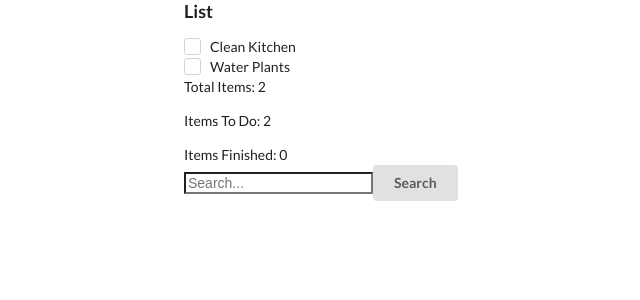
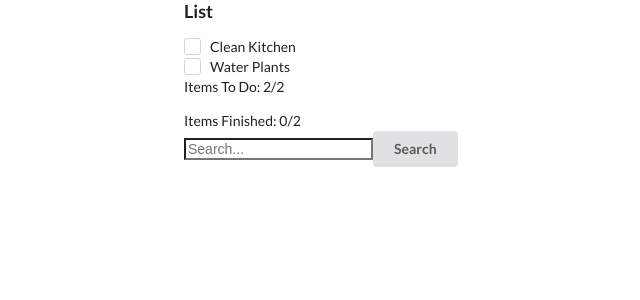
Before and after one commit to MadiBentl/todo-redux, a React (Create React App) app: page / in a window 1280 px wide. Shown: the top 300 px of the page, without its empty margins (252-892 px from the left). Built offline with nearby package versions, Linux system fonts and the light colour scheme.

Commit message:
removed total items and added it as a fraction to other data points

```diff
--- a/src/components/list.js
+++ b/src/components/list.js
@@ -31,9 +31,8 @@ class List extends Component {
           <h3>List</h3>
           {items}
         </div>
-        <p>Total Items: {items.length}</p>
-        <p>Items To Do: {itemsNotDone.length} </p>
-        <p>Items Finished: {items.length - itemsNotDone.length}</p>
+        <p>Items To Do: {itemsNotDone.length}/{items.length}</p>
+        <p>Items Finished: {items.length - itemsNotDone.length}/{items.length}</p>
       </div>
     );
   }
```
